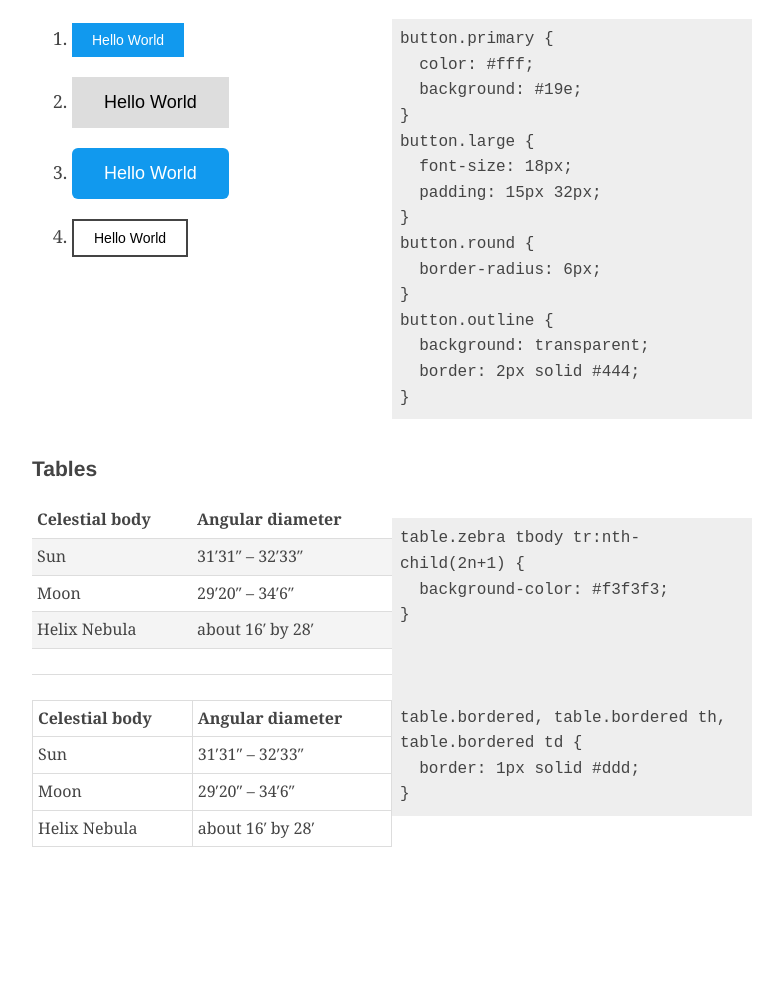
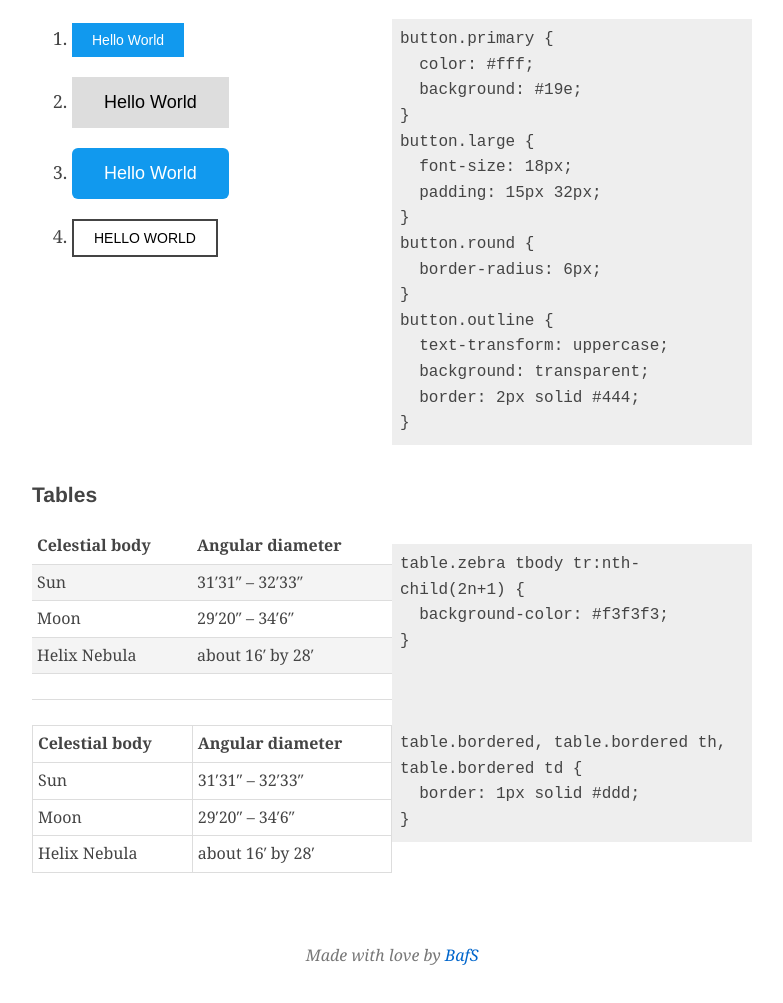
Before and after one commit to BafS/mu, a plain HTML site: page index.html in a window 1280 px wide. Shown: the part 2355-3358 px from the top of the page, without its empty margins (248-1031 px from the left). Before the commit the page ends 3242 px from the top, so only its background shows below. Drawn offline with Linux system fonts and the light colour scheme.

Commit message:
Add footer

```diff
--- a/index.html
+++ b/index.html
@@ -18,6 +18,12 @@
     pre {
       font-size: 16px;
     }
+    .footer {
+      margin-top: 70px;
+      font-size: 12pt;
+      color: #777;
+      text-align: center;
+    }
 
     /* Customization */
     button.primary {
@@ -32,6 +38,7 @@
       border-radius: 6px;
     }
     button.outline {
+      text-transform: uppercase;
       background: transparent;
       border: 2px solid #444;
     }
@@ -230,6 +237,7 @@ button.round {
   border-radius: 6px;
 }
 button.outline {
+  text-transform: uppercase;
   background: transparent;
   border: 2px solid #444;
 }</pre>
@@ -302,5 +310,10 @@ table.bordered, table.bordered th, table.bordered td {
           </div>
         </div>
 
+    <div class="footer">
+      <em>
+        Made with love by <a href="https://github.com/BafS">BafS</a>
+      </em>
+    </div>
   </body>
 </html>
```
